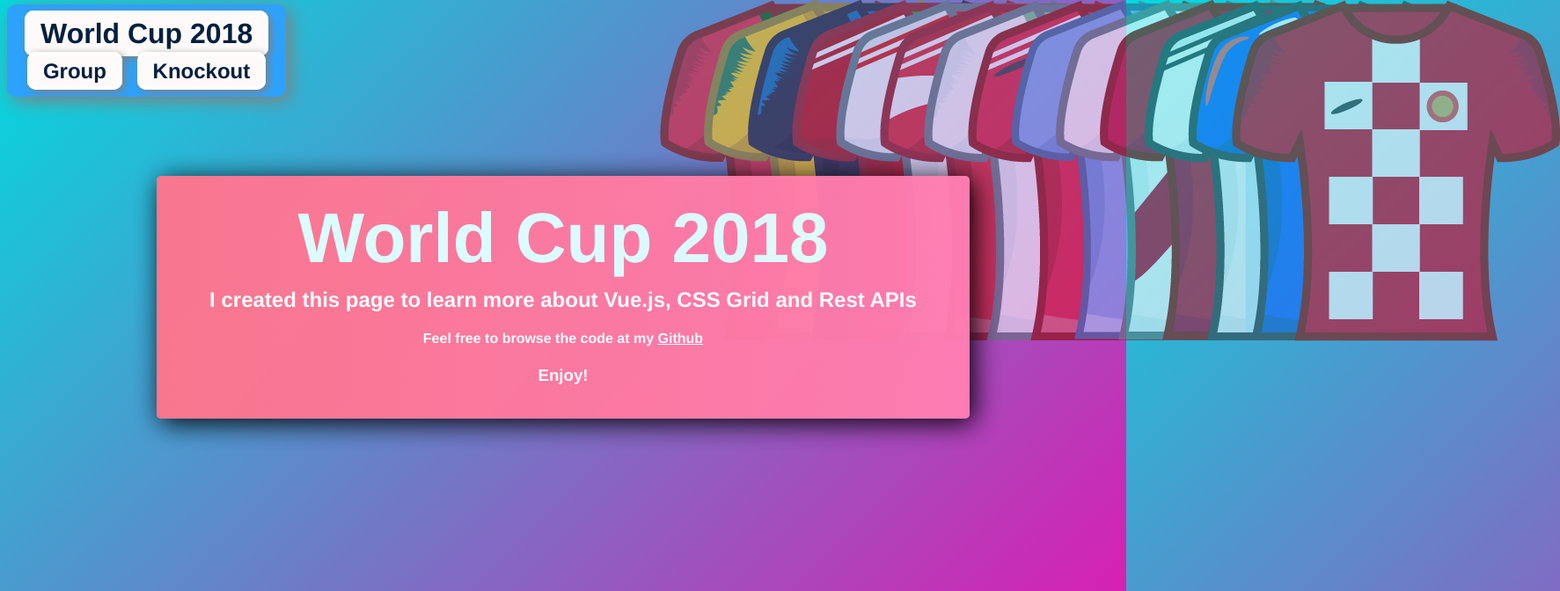
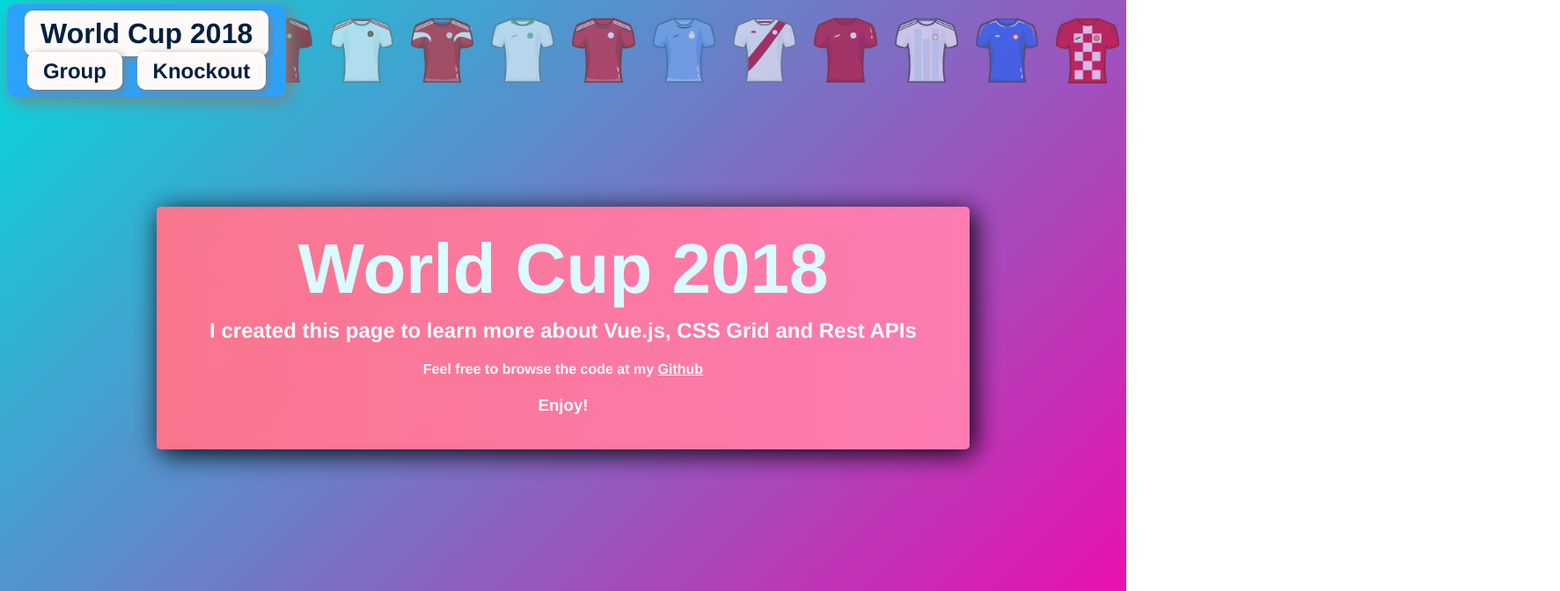
Before and after one commit to bartlomein/World-Cup-2018, a Vue app: page /#/ in a window 1280 px wide. Shown: the top 672 px of the page at 88% size, 1773 px wide, since content can reach past the window. Built offline with nearby package versions, Linux system fonts and the light colour scheme; what vue-js-modal would draw is missing.

Commit message:
new stuff

```diff
--- a/src/components/Home.vue
+++ b/src/components/Home.vue
@@ -62,7 +62,7 @@ background-size: cover;
 display:flex;
 justify-content: center;
 align-items: center;
-margin-top: 200px !important;
+margin-top: 140px !important;
 max-width: 70%;
 margin: 0 auto;
 padding:20px;
@@ -84,17 +84,16 @@ opacity: 0.97;
 }
 .jerseys{
   display: grid;
-  grid-gap: 10px;
-    grid-template-columns: repeat(auto-fit, minmax(40px, 1fr));
-  position: absolute;
+  grid-gap: 20px;
+    grid-template-columns: repeat(auto-fit, minmax(60px, 1fr));
+
   max-width: 100%;
-  top:0;
-  left: 750px;
+
   opacity: 0.6;
   z-index: -1;
 }
 .jerseys img{
-
+    max-width:100%;
 
 
 }
--- a/src/components/Knockout.vue
+++ b/src/components/Knockout.vue
@@ -495,15 +495,15 @@ cursor:pointer;
   justify-content: center;
   align-items: center;
   position: absolute;
-  max-width: 50%;
+
   top:0;
   left:0;
   opacity: 0.7;
   z-index: -1;
-  max-width:40%;
+  max-width:30%;
 }
 .jerseys img{
-width:30%;
+width:40%;
 }
 
 
```
